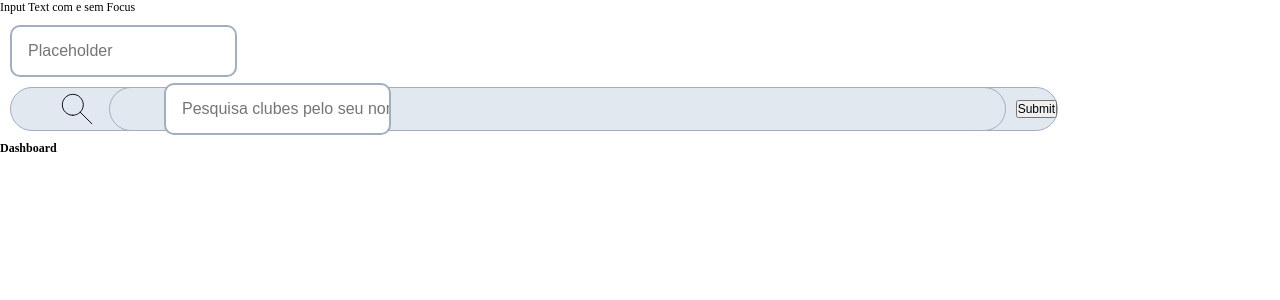
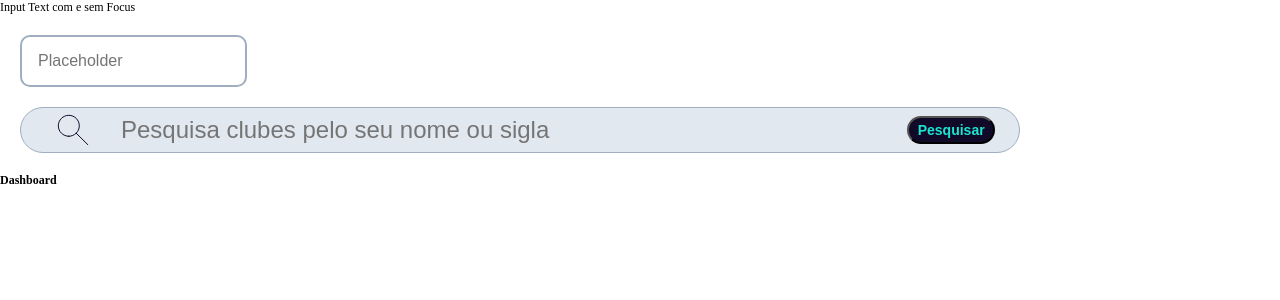
Before and after one commit to estartandodevs-course/Escala-as-Mina, a React (Create React App) app: page / in a window 1280 px wide. Shown: the top 300 px of the page. Built offline with nearby package versions, Linux system fonts and the light colour scheme.

Commit message:
IMG/Button in InputSearch

```diff
--- a/src/App.jsx
+++ b/src/App.jsx
@@ -18,11 +18,10 @@ function App() {
       <DivSearch>
         <img src={src} alt={'Lupa'} />
         <InputSearch
-          label="Input Search"
           placeholder="Pesquisa clubes pelo seu nome ou sigla"
           type="text"
         />
-        <BText type="submit" />
+        <BText type="submit" value="Pesquisar" />
       </DivSearch>
 
       <Router>
--- a/src/components/Input/index.jsx
+++ b/src/components/Input/index.jsx
@@ -1,4 +1,4 @@
-import { StyledInput, StyledInputSearch, DivSearch } from './styledInput';
+import { StyledInput, StyledInputSearch, StyledButton } from './styledInput';
 
 export const Input = (props) => {
   const { label, type, placeholder } = props;
@@ -11,16 +11,11 @@ export const Input = (props) => {
 };
 
 export const InputSearch = (props) => {
-  const { src, alt, type, placeholder } = props;
-  return (
-    <DivSearch>
-      <img src={src} alt={alt} />
-      <StyledInputSearch type={type} placeholder={placeholder} />
-    </DivSearch>
-  );
+  const { type, placeholder } = props;
+  return <StyledInputSearch type={type} placeholder={placeholder} />;
 };
 
 export const BText = (props) => {
-  const { type } = props;
-  return <input type={type}></input>;
+  const { type, value } = props;
+  return <StyledButton type={type} value={value} />;
 };
--- a/src/components/Input/styledInput.jsx
+++ b/src/components/Input/styledInput.jsx
@@ -1,7 +1,7 @@
 import styled from 'styled-components';
 
 export const StyledInput = styled.input`
-  margin: 10px;
+  margin: 20px;
   display: flex;
   align-items: center;
   font-size: 16px;
@@ -24,9 +24,8 @@ export const StyledInput = styled.input`
 `;
 
 export const DivSearch = styled.div`
-  margin: 10px;
-  height: 44px;
-  width: 1048px;
+  margin: 20px;
+  width: 1000px;
   background-color: #e2e8f0;
   border: 1px solid #a0aec0;
   box-sizing: border-box;
@@ -36,8 +35,9 @@ export const DivSearch = styled.div`
   font-size: 24px;
   line-height: 28px;
   display: flex;
+  justify-content: space-between;
   align-items: center;
-  padding-left: 44px;
+  padding-left: 30px;
 
   ::-webkit-inline-placeholder {
     color: #a0aec0;
@@ -50,26 +50,34 @@ export const DivSearch = styled.div`
 `;
 
 export const StyledInputSearch = styled.input`
-  margin: 10px;
-  display: flex;
-  align-items: center;
-  font-size: 16px;
-  color: #100928;
-  font-weight: 500;
-  line-height: 19px;
-  padding-left: 16px;
-  height: 48px;
-  border: 2px solid #a0aec0;
-  border-radius: 10px;
+  outline: none;
+  background-color: transparent;
+  width: 100%;
+  height: 100%;
+  font-weight: 100;
+  font-size: 24px;
+  line-height: 28px;
+  border: none;
+  border-radius: none;
+  padding-left: 26px;
+  margin: 0px;
 
-  ::-webkit-inline-placeholder {
+  margin- ::-webkit-inline-placeholder {
     color: #e2e8f0;
   }
+`;
 
-  &:focus {
-    outline: none;
-    border: 2px solid #75f099;
-  }
+export const StyledButton = styled.input.attrs({ type: 'submit' })`
+  width: 107px;
+  height: 28px;
+  font-size: 14px;
+  font-weight: bold;
+  line-height: 19px;
+  text-align: center;
+  background: #100928;
+  border-radius: 30px;
+  color: rgba(27, 230, 209, 1);
+  margin-right: 24px;
 `;
 
 // export const StyledInputSearch = styled(StyledInput)`
```
